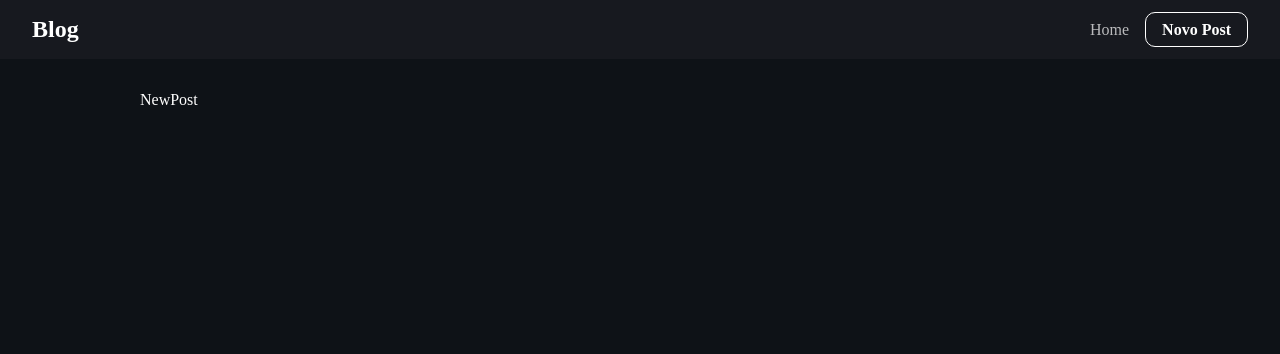
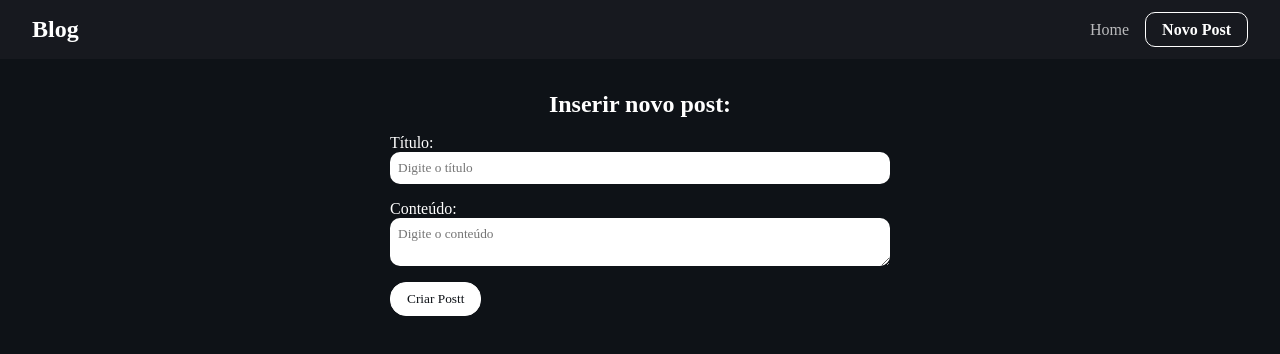
Before and after one commit to pdias-felipe/react_axios, a React (Vite) app: page /new in a window 1280 px wide. Shown: the top 354 px of the page. Built offline with nearby package versions, Linux system fonts and the light colour scheme; a web font is replaced by a local one.

Commit message:
metodo post ok

```diff
--- /dev/null
+++ b/src/routes/NewPost.css
@@ -0,0 +1,23 @@
+.new-post h2{
+    text-align: center;
+    margin-bottom: 1rem;
+}
+
+form{
+    max-width: 500px;
+    width: 100%;
+    margin: 0 auto;
+}
+
+.form-control{
+    display: flex;
+    flex-direction: column;
+    margin-bottom: 1rem;
+}
+
+.form-control input,
+.form-control textarea{
+    padding: .5rem;
+    border-radius: 10px;
+    border: none;
+}
--- a/src/routes/NewPost.jsx
+++ b/src/routes/NewPost.jsx
@@ -1,9 +1,44 @@
+import blogFetch from '../axios/config';
+import { useState } from 'react'; //td que tem use na frente é um hook
+import { useNavigate } from 'react-router-dom'; //serve pra redirect (qndo add um post ele vai pra Home)
+import './NewPost.css';
+
 //digita RAFCE e cria o componente
-import React from 'react';
+
 
 const NewPost = () => {
+  const navigate = useNavigate()
+
+  const [title, setTitle] = useState()
+  const [body, setBody] = useState()
+
+  const createPost = async (e) => {
+    e.preventDefault()
+
+    const post = {title, body, userId: 1}
+
+    await blogFetch.post('/posts', {
+      body: post,
+    })
+    navigate("/")
+  }
+
+
   return (
-    <div>NewPost</div>
+    <div className='new-post'>
+      <h2>Inserir novo post:</h2>
+      <form onSubmit={(e) => createPost(e)}>
+        <div className="form-control">
+          <label htmlFor="title">Título:</label>
+          <input type="text" name='title' id='title' placeholder='Digite o título' onChange={(e) => setTitle(e.target.value)} />
+        </div>
+        <div className="form-control">
+          <label htmlFor="body">Conteúdo:</label>
+          <textarea name="body" id="body" placeholder='Digite o conteúdo' onChange={(e) => setBody(e.target.value)}></textarea>
+        </div>
+        <input type="submit" value="Criar Postt" className="btn" />
+      </form>
+    </div>
   )
 }
 
```
